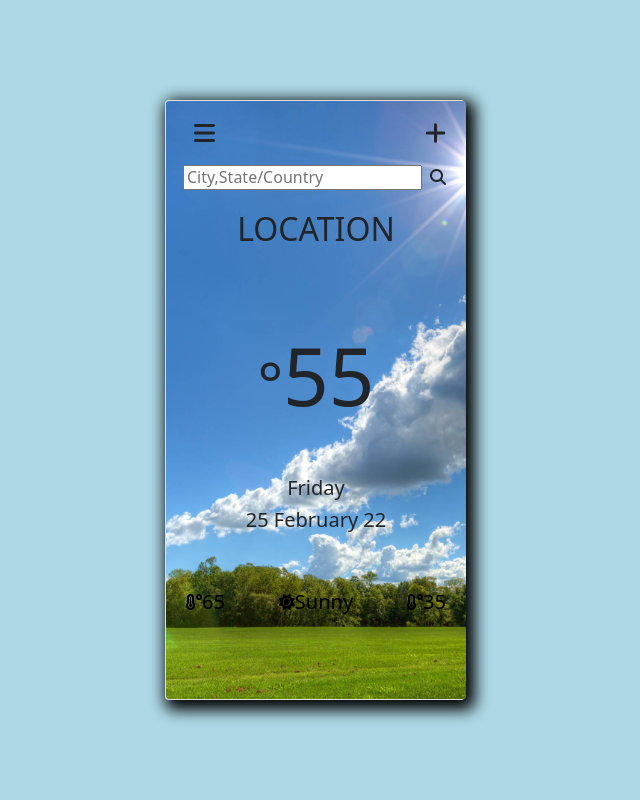
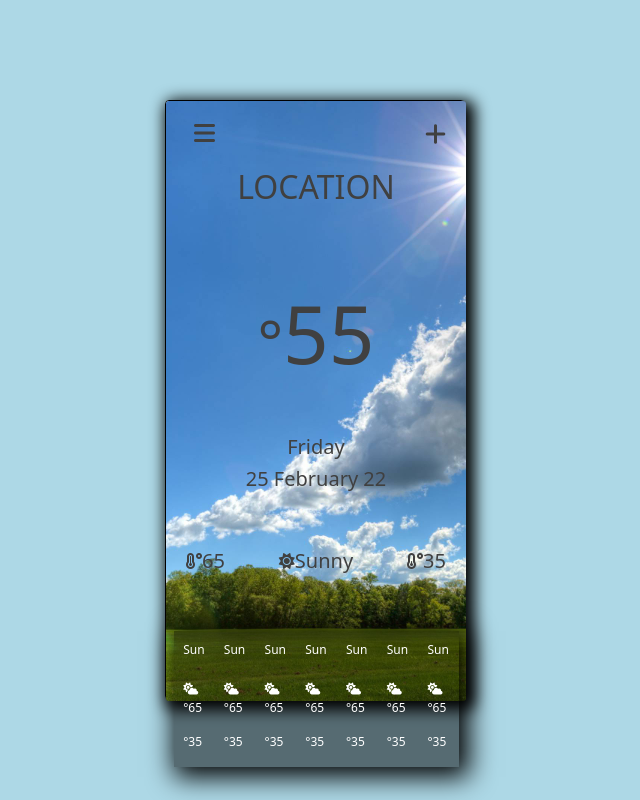
Before and after one commit to eacarr/Weather-app, a website built with Parcel: page index.html in a window 1280 px wide. Shown: the whole page, without its empty margins (325-965 px from the left). Built offline with nearby package versions, Linux system fonts and the light colour scheme.

Commit message:
Add forcast wrapper

```diff
--- a/css/main.css
+++ b/css/main.css
@@ -104,9 +104,12 @@ body {
   -webkit-box-sizing: border-box;
   -moz-box-sizing: border-box;
   box-sizing: border-box;
+  color: #4d4d4d;
 }
 
 #app {
+  color: #404040;
+
   width: 100%;
   height: 100%;
   background: lightblue;
@@ -117,7 +120,7 @@ body {
 .card {
   width: 300px;
   height: 600px;
-  @include border: 1px solid black;
+  border: 1px solid black;
   -webkit-box-shadow: 5px 5px 15px 5px #000000;
   box-shadow: 5px 5px 15px 5px #000000;
 }
@@ -132,12 +135,12 @@ body {
 }
 
 .top {
-  padding: 20px 20px 0 20px;
+  padding: 20px;
 }
 
 button {
   background: none;
-  color: inherit;
+  color: #404040;
   border: none;
   padding: 0;
   font: inherit;
@@ -181,8 +184,11 @@ button {
 }
 
 form {
-  padding: 20px;
-  display: none;
+  position: absolute;
+  box-shadow: 0px 8px 16px 0px rgba(0, 0, 0, 2);
+  z-index: 1;
+  margin-right: 20px;
+  padding-right: 5px;
 }
 
 button i {
@@ -206,7 +212,33 @@ button i {
 
 .bottom {
   padding: 0 20px;
-  color: black;
+  color: #404040;
+}
+
+.forcast {
+  background: rgba(0, 0, 0, 0.5);
+  width: 95%;
+  margin-top: 50px;
+  padding-top: 10px;
+  -webkit-box-shadow: 5px 5px 25px 5px #000000;
+  box-shadow: 5px 5px 25px 5px #000000;
+}
+
+.day-row {
+  display: grid;
+  grid-template-columns: repeat(7, 1fr);
+  justify-items: center;
+}
+
+.day-row .col {
+  padding: 0;
+  margin: 0;
+}
+
+.day-row .col p,
+.day-row .col i {
+  font-size: 0.75rem;
+  color: white;
 }
 
 /* ==========================================================================
--- a/index.html
+++ b/index.html
@@ -38,10 +38,11 @@
       <div class="card">
         <div class="card-img">
           <section class="top d-flex justify-content-between">
-            <section class="dropdown d-flex flex-column">
+            <section class="dropdown">
               <button class="hamburger dropbtn">
                 <i class="fa fa-bars"></i>
               </button>
+
               <ul class="weather-list dropdown-content">
                 <li data-city="Houston">
                   <p>Houston</p>
@@ -58,15 +59,12 @@
               </ul>
             </section>
 
-            <button
-              class="add-location d-flex flex-column"
-              onclick="showSearch()"
-            >
+            <button class="add-location" onclick="showSearch()">
               <i class="fa fa-plus"></i>
             </button>
           </section>
           <section class="hidden-add d-flex justify-content-end">
-            <form class="add d-flex">
+            <form class="add d-flex hide">
               <input
                 type="text"
                 placeholder="City,State/Country"
@@ -101,8 +99,53 @@
               <h5 class="todays-low">35</h5>
             </div>
           </section>
-          <section class="container">
-            <div class="row row-cols-7"></div>
+          <section class="wrapper d-flex justify-content-center">
+            <div class="forcast">
+              <div class="day-row">
+                <div class="col">
+                  <p class="day">Sun</p>
+                  <i class="icon fa fa-cloud-sun"></i>
+                  <p class="high-temp">°65</p>
+                  <p class="low-temp">°35</p>
+                </div>
+                <div class="col">
+                  <p class="day">Sun</p>
+                  <i class="icon fa fa-cloud-sun"></i>
+                  <p class="high-temp">°65</p>
+                  <p class="low-temp">°35</p>
+                </div>
+                <div class="col">
+                  <p class="day">Sun</p>
+                  <i class="icon fa fa-cloud-sun"></i>
+                  <p class="high-temp">°65</p>
+                  <p class="low-temp">°35</p>
+                </div>
+                <div class="col">
+                  <p class="day">Sun</p>
+                  <i class="icon fa fa-cloud-sun"></i>
+                  <p class="high-temp">°65</p>
+                  <p class="low-temp">°35</p>
+                </div>
+                <div class="col">
+                  <p class="day">Sun</p>
+                  <i class="icon fa fa-cloud-sun"></i>
+                  <p class="high-temp">°65</p>
+                  <p class="low-temp">°35</p>
+                </div>
+                <div class="col">
+                  <p class="day">Sun</p>
+                  <i class="icon fa fa-cloud-sun"></i>
+                  <p class="high-temp">°65</p>
+                  <p class="low-temp">°35</p>
+                </div>
+                <div class="col">
+                  <p class="day">Sun</p>
+                  <i class="icon fa fa-cloud-sun"></i>
+                  <p class="high-temp">°65</p>
+                  <p class="low-temp">°35</p>
+                </div>
+              </div>
+            </div>
           </section>
         </div>
       </div>
```
Lines whose indentation alone changed are shown as unchanged.
